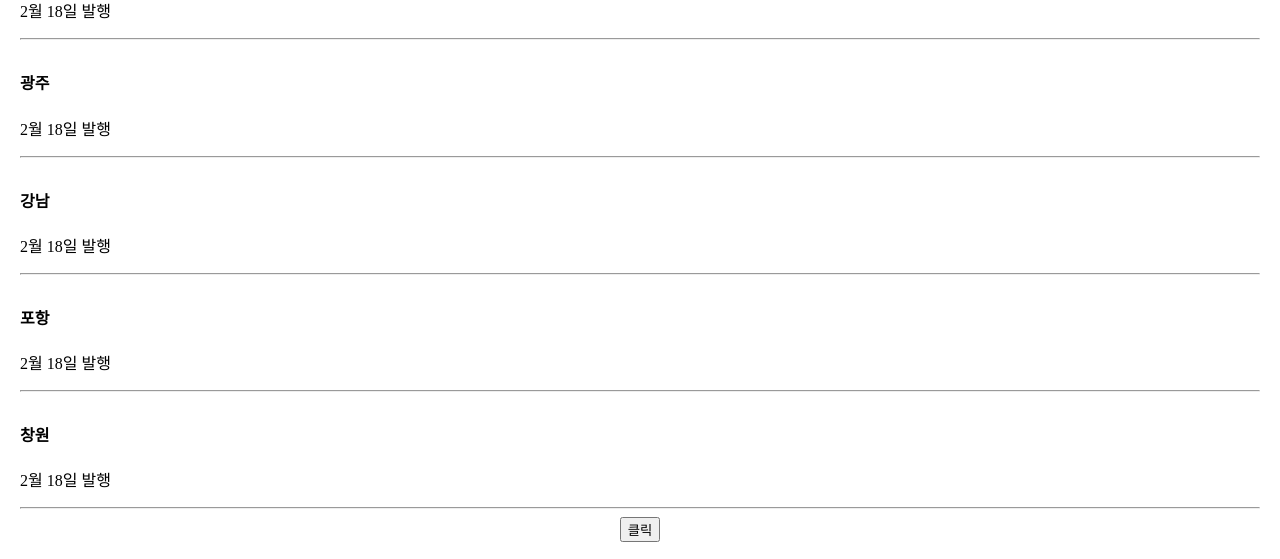
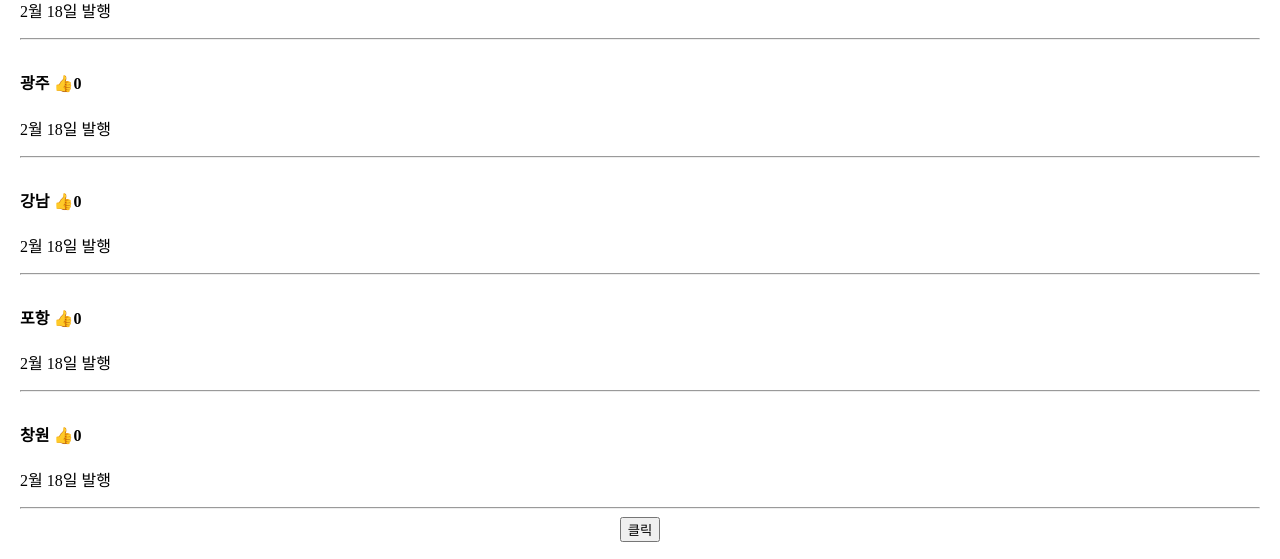
Before and after one commit to memories109/react-Bootstrap, a React (Create React App) app: page / in a window 1280 px wide. Shown: the part 166-725 px from the top of the page. Built offline with nearby package versions, Linux system fonts and the light colour scheme.

Commit message:
map in countUpdate

```diff
--- a/src/App.js
+++ b/src/App.js
@@ -11,11 +11,16 @@ function App() {
   let [modal, modalChange] = useState(false)
 
 
-  let [count, countChange] = useState(0);
+  let [count, countChange] = useState([0,0,0,0,0]);
   function 함수 () {
     var newArray = [...글제목];
     newArray.sort();
     글제목변경( newArray);
+  }
+  function fndata(param){
+    var newArray = [...count];
+    newArray[param] = newArray[param]+1;
+    countChange(newArray);
   }
 
   return (
@@ -24,31 +29,17 @@ function App() {
         <div>개발 Blog</div>
       </div>
       <button onClick={함수}>클릭</button>
-      <div className="list">
-      <h4> {글제목[0]} <span onClick={()=>{ countChange(count+1) }}>👍</span>{count}</h4>
-      <p>2월 18일 발행</p>
-      <hr/>
-      </div>
-      <div className="list">
-      <h4> {글제목[1]}</h4>
-      <p>2월 18일 발행</p>
-      <hr/>
-      </div>
-      <div className="list">
-      <h4> {글제목[2]}</h4>
-      <p>2월 18일 발행</p>
-      <hr/>
-      </div>
-      <div className="list">
-      <h4> {글제목[3]}</h4>
-      <p>2월 18일 발행</p>
-      <hr/>
-      </div>
-      <div className="list">
-      <h4> { 글제목[4]}</h4>
-      <p>2월 18일 발행</p>
-      <hr/>
-      </div>
+      {
+      글제목.map( (a,i)=> {
+        return (
+          <div className="list">
+          <h4 >{a} <span onClick={()=>{ fndata(i) }}>👍</span>{count[i]}</h4>
+          <p>2월 18일 발행</p>
+          <hr/>
+          </div>
+        )
+        })
+      }
 
       <button onClick = { ()=> {modalChange(!modal)}}>클릭</button>
       {
```
Also changed, not shown: 2 other files (tests, documents, lock files or other folders).
